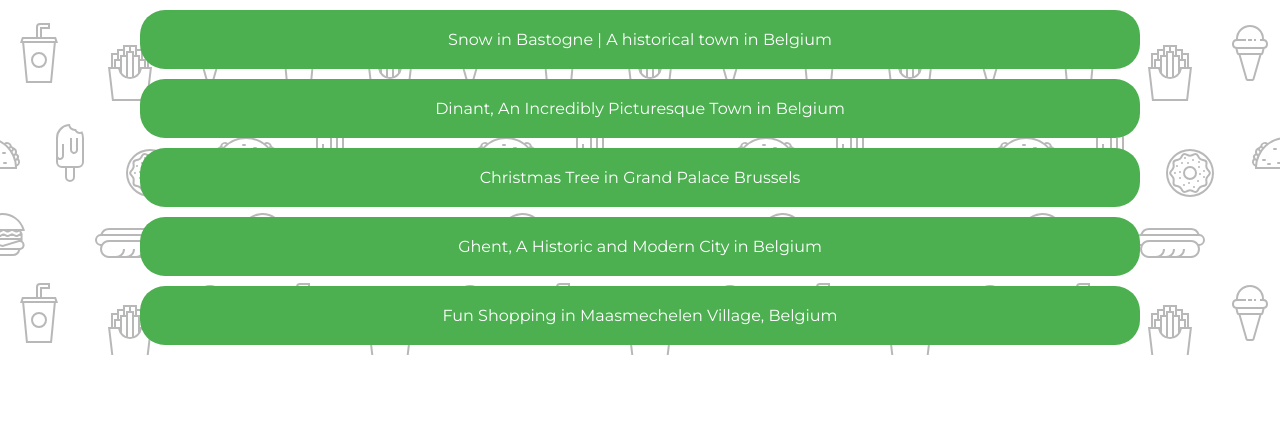
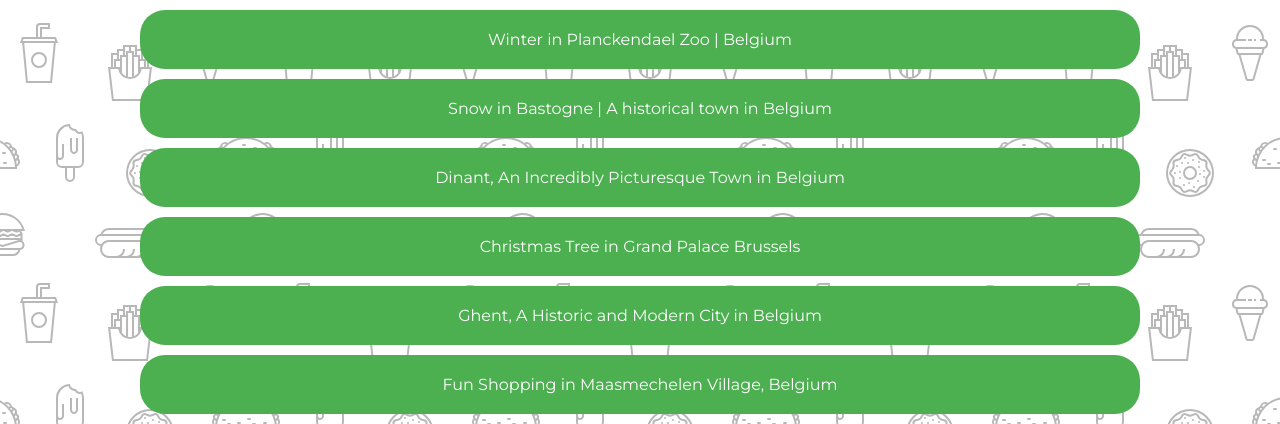
Before and after one commit to WisnuAnggoro/bio-link, a plain HTML site: page index.html in a window 1280 px wide. Shown: the part 567-991 px from the top of the page. Before the commit the page ends 922 px from the top, so only its background shows below. Drawn offline with Linux system fonts and the light colour scheme.

Commit message:
Add 'Winter in Zoo' link

```diff
--- a/index.html
+++ b/index.html
@@ -18,6 +18,7 @@
 
     </div>
     <div>
+        <a href="https://youtu.be/8A1JzI7KJcY" class="link">Winter in Planckendael Zoo | Belgium</a>
         <a href="https://youtu.be/jJkClWwUeE4" class="link">Snow in Bastogne | A historical town in Belgium</a>
         <a href="https://youtu.be/ZOfxP1rrTwI" class="link">Dinant, An Incredibly Picturesque Town in Belgium</a>
         <a href="https://youtu.be/vjmt5YuCdY0" class="link">Christmas Tree in Grand Palace Brussels</a>
```
